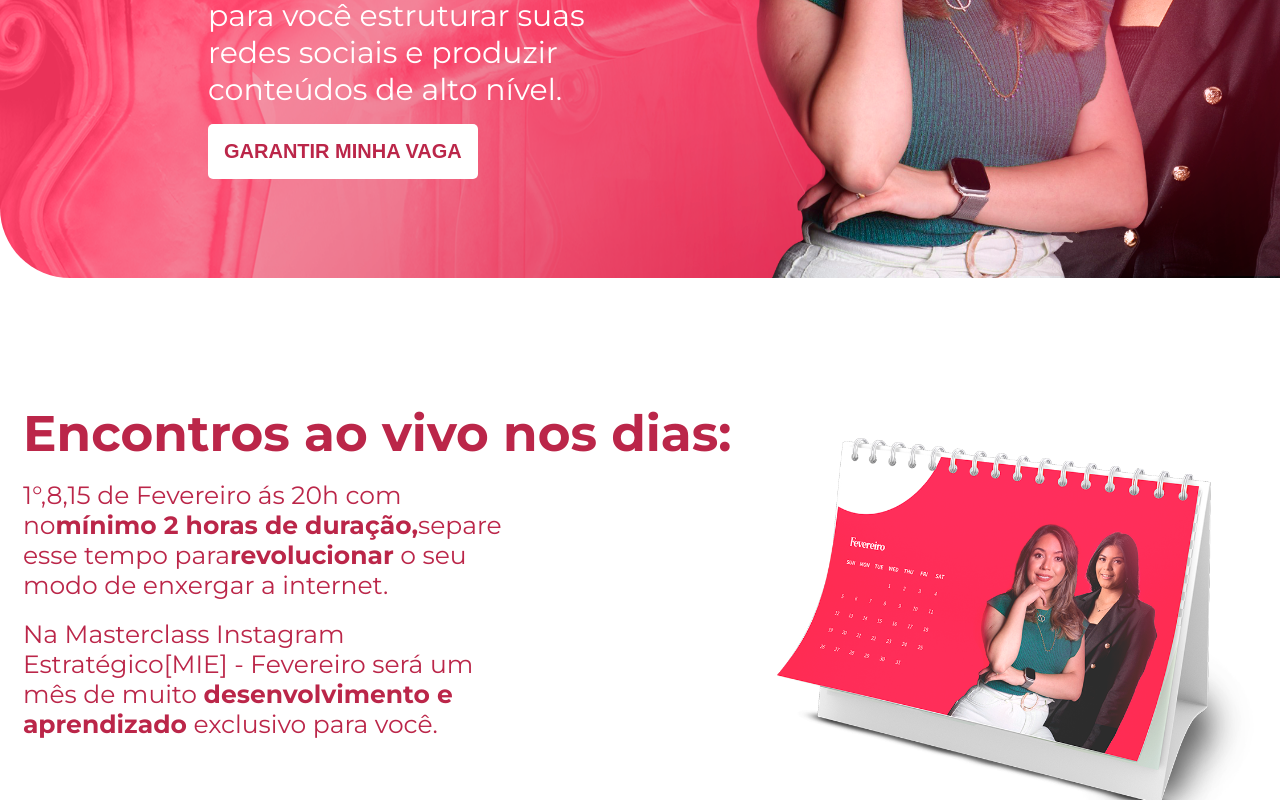
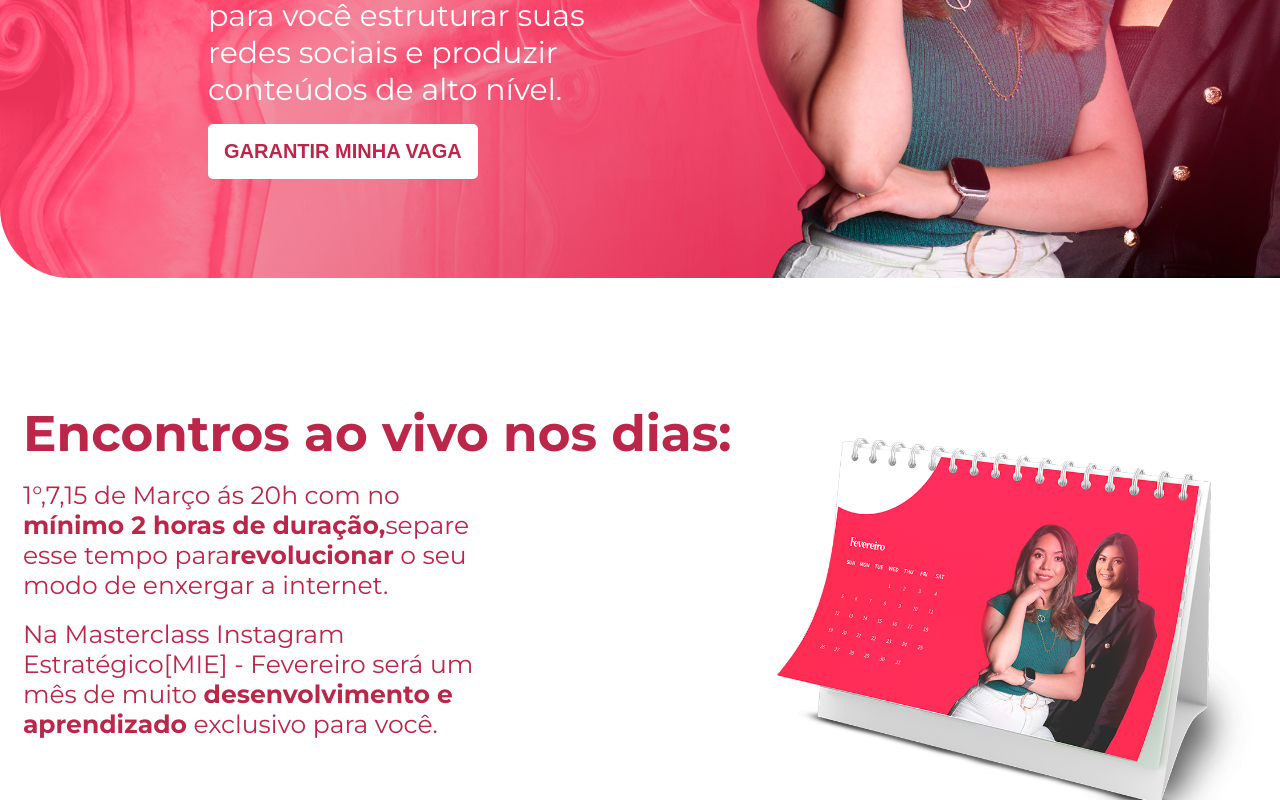
Before and after one commit to FelipeLeopoldino/instagramEstrategico, a React (Vite) app: page / in a window 1280 px wide. Shown: the part 382-1182 px from the top of the page. Built offline with nearby package versions, Linux system fonts and the light colour scheme; a web font is replaced by a local one.

Commit message:
acerto data encontro

```diff
--- a/src/components/DataEncontro/index.jsx
+++ b/src/components/DataEncontro/index.jsx
@@ -6,8 +6,8 @@ export default function DataEncontro(){
     <div class="text-section">
       <h2>Encontros ao vivo nos dias:</h2>
       <p>
-        1°,8,15 de Fevereiro ás 20h com no
-        <b>mínimo 2 horas de duração,</b>separe esse tempo para
+        1°,7,15 de Março ás 20h com no
+        <b> mínimo 2 horas de duração,</b>separe esse tempo para
         <b>revolucionar</b> o seu modo de enxergar a internet.
       </p>
       <br />
```
